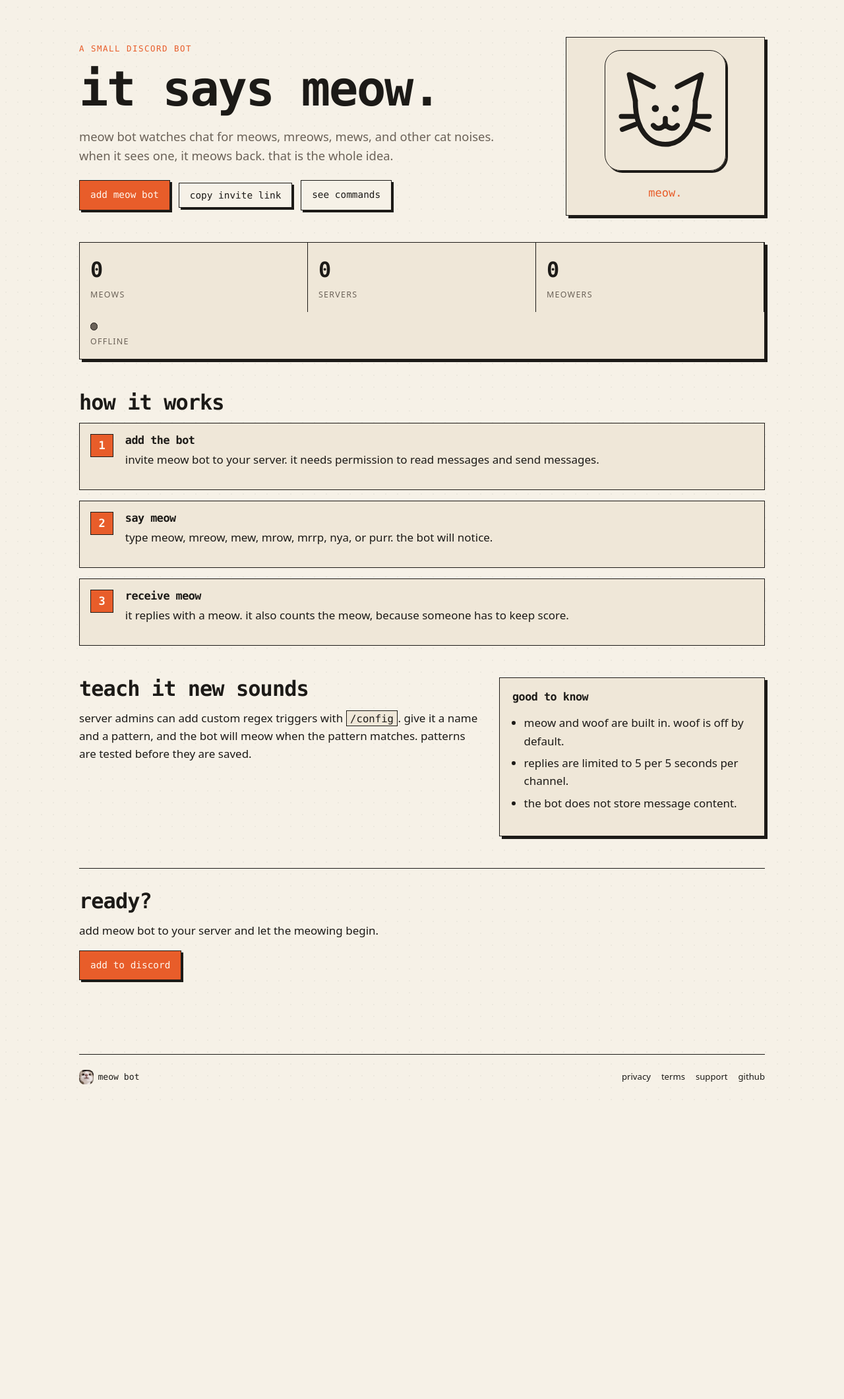
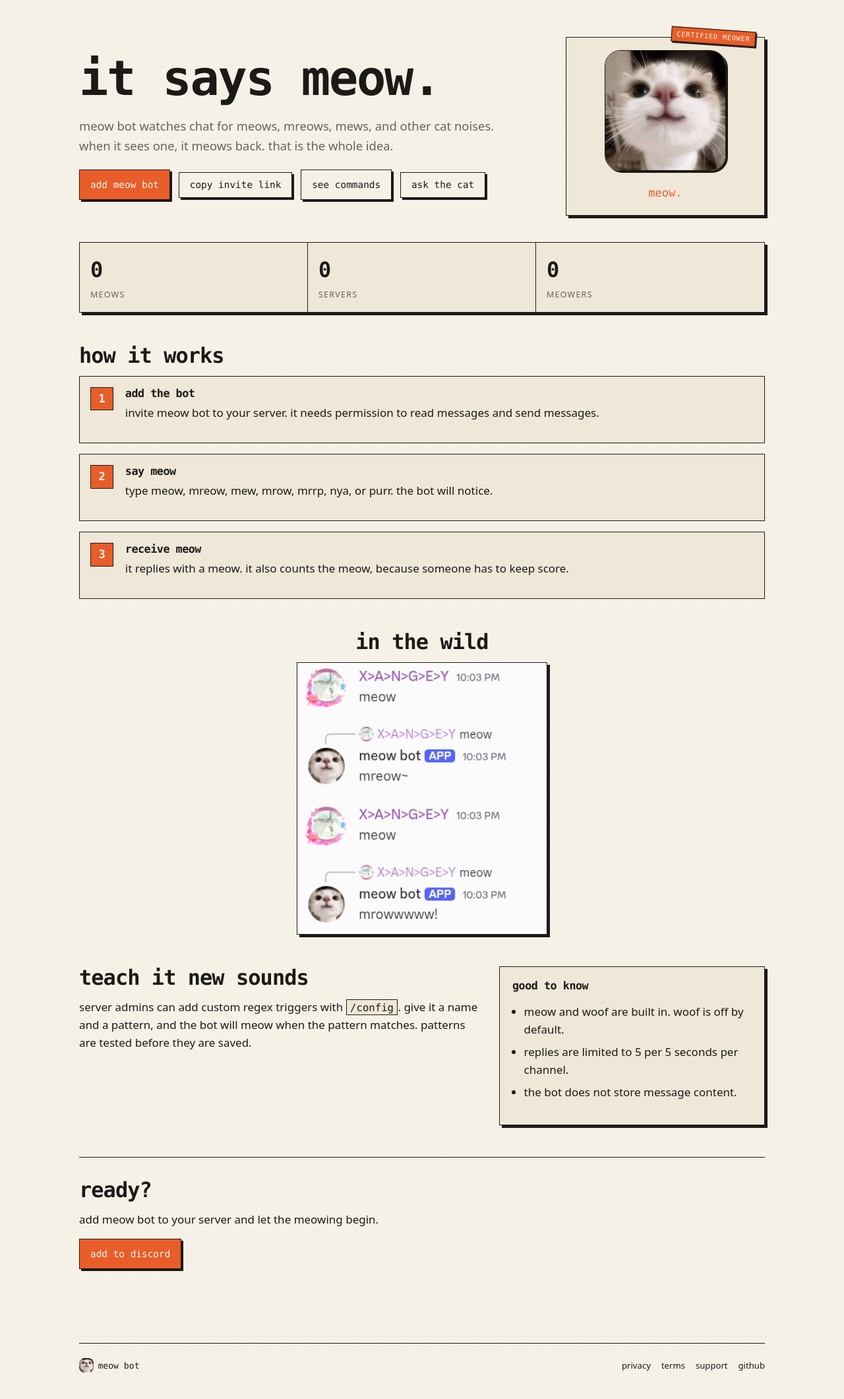
Before and after one commit to xangeyfun/Meow-Bot, a Flask app: page / in a window 1280 px wide. Shown: the part 70-2191 px from the top of the page at 66% size. Before the commit the page ends 1714 px from the top, so only its background shows below. Run offline with Flask 3, Linux system fonts and the light colour scheme; data that the repository does not hold is empty.

Commit message:
Refresh landing page with screenshots

```diff
--- a/templates/index.html
+++ b/templates/index.html
@@ -1,31 +1,31 @@
 {% extends "base.html" %}
-{% block title %}{{ bot_name }} | a small discord bot that says meow{% endblock %}
+{% block title %}{{ bot_name }} | a discord bot that says meow{% endblock %}
 {% block description %}meow bot watches chat for meows and meows back. it also keeps score.{% endblock %}
-{% block og_title %}{{ bot_name }} | a small discord bot that says meow{% endblock %}
+{% block og_title %}{{ bot_name }} | a discord bot that says meow{% endblock %}
 {% block og_description %}meow bot watches chat for meows and meows back. it also keeps score.{% endblock %}
 {% block content %}
 <section class="hero">
   <div class="hero-copy">
-    <p class="eyebrow">a small discord bot</p>
     <h1>it says meow.</h1>
     <p class="lede">meow bot watches chat for meows, mreows, mews, and other cat noises. when it sees one, it meows back. that is the whole idea.</p>
     <div class="actions">
       <a class="button primary" href="{{ invite_url }}">add meow bot</a>
       <button class="button" type="button" data-copy="{{ invite_url }}">copy invite link</button>
       <a class="button" href="{{ url_for('commands_page') }}">see commands</a>
+      <button class="button" type="button" data-meow>ask the cat</button>
     </div>
   </div>
   <div class="hero-art">
-    <img src="{{ url_for('static', filename='img/cat.svg') }}" alt="a simple line drawing of a cat" width="220" height="220">
-    <p class="art-note">meow.</p>
+    <span class="stamp">certified meower</span>
+    <img data-meow-art src="{{ url_for('static', filename='img/pfp.jpg') }}" alt="meow bot's profile picture" width="220" height="220" tabindex="0" role="button" aria-label="ask the cat to meow">
+    <p class="art-note" data-meow-output aria-live="polite">meow.</p>
   </div>
 </section>
 
 <section class="stats-strip" aria-label="live stats">
-  <div><span class="stat-number">{{ "{:,}".format(stats.total_meows) }}</span><span class="stat-label">meows</span></div>
-  <div><span class="stat-number">{{ "{:,}".format(stats.total_guilds) }}</span><span class="stat-label">servers</span></div>
-  <div><span class="stat-number">{{ "{:,}".format(stats.total_users) }}</span><span class="stat-label">meowers</span></div>
-  <div><span class="status-dot {% if stats.online %}online{% endif %}"></span><span class="stat-label">{% if stats.online %}online{% else %}offline{% endif %}</span></div>
+  <div><span class="stat-number" data-stat="total_meows">{{ "{:,}".format(stats.total_meows) }}</span><span class="stat-label">meows</span></div>
+  <div><span class="stat-number" data-stat="total_guilds">{{ "{:,}".format(stats.total_guilds) }}</span><span class="stat-label">servers</span></div>
+  <div><span class="stat-number" data-stat="total_users">{{ "{:,}".format(stats.total_users) }}</span><span class="stat-label">meowers</span></div>
 </section>
 
 <section class="section">
@@ -35,6 +35,16 @@
     <li><span class="step-number">2</span><div><h3>say meow</h3><p>type meow, mreow, mew, mrow, mrrp, nya, or purr. the bot will notice.</p></div></li>
     <li><span class="step-number">3</span><div><h3>receive meow</h3><p>it replies with a meow. it also counts the meow, because someone has to keep score.</p></div></li>
   </ol>
+</section>
+
+<section class="section showcase">
+  <h2>in the wild</h2>
+  <figure class="shot-card">
+    <div class="shot-frame">
+      <img class="shot-light" src="{{ url_for('static', filename='img/screenshot-light.png') }}" alt="meow bot replying to a meow in Discord light mode" loading="lazy">
+      <img class="shot-dark" src="{{ url_for('static', filename='img/screenshot-dark.png') }}" alt="meow bot replying to a meow in Discord dark mode" loading="lazy">
+    </div>
+  </figure>
 </section>
 
 <section class="section split">
```
